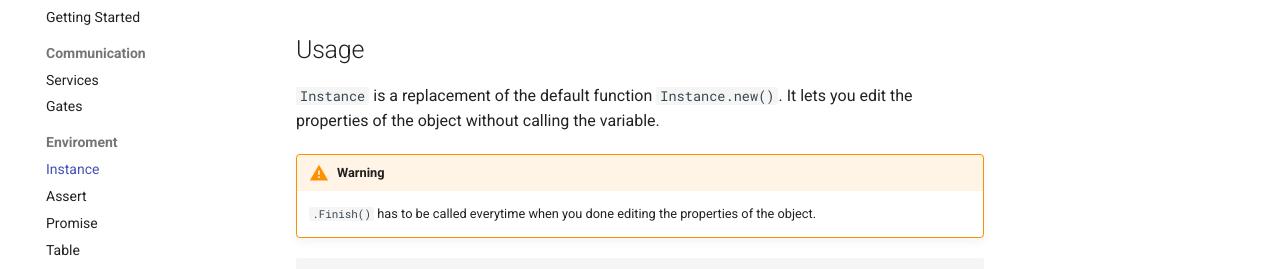
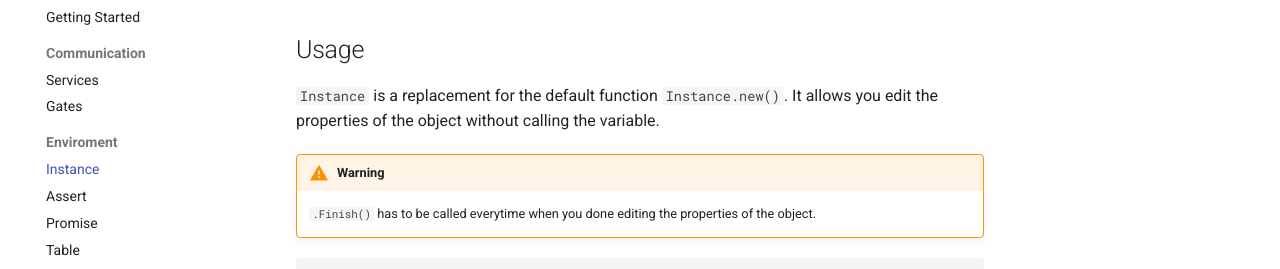
Before and after one commit to workframes/Lite, an MkDocs documentation site: the page built from docs/enviroment/instance.md, in a window 1280 px wide. Shown: the part 148-417 px from the top of the page. Built offline with MkDocs 1.6.1 and Material for MkDocs 9.7.7, drawn with Linux system fonts in a browser that asks for light colours; comment, search, counter and statistics services are not loaded.

Commit message:
Spelling

```diff
--- a/docs/enviroment/instance.md
+++ b/docs/enviroment/instance.md
@@ -1,7 +1,7 @@
 # Instance
 
 ## Usage
-`Instance` is a replacement of the default function `Instance.new()`. It lets you edit the properties of the object without calling the variable.
+`Instance` is a replacement for the default function `Instance.new()`. It allows you edit the properties of the object without calling the variable.
 
 !!! warning
     `.Finish()` has to be called everytime when you done editing the properties of the object.
```
Also changed, not shown: site/communication/gates/index.html, site/search/search_index.json, 1 other file.
